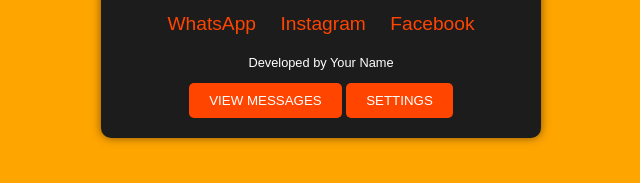
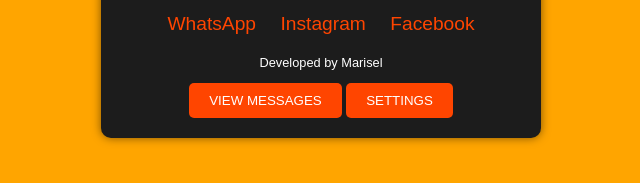
Before and after one commit to betingrich/ask-me-anonymously, a plain HTML site: page generated-link.html in a window 1280 px wide. Shown: the part 411-594 px from the top of the page, 319-959 px from the left. Drawn offline with Linux system fonts and the light colour scheme.

Commit message:
Update generated-link.html

```diff
--- a/generated-link.html
+++ b/generated-link.html
@@ -17,7 +17,7 @@
             <a href="#" onclick="shareOnInstagram()">Instagram</a>
             <a href="#" onclick="shareOnFacebook()">Facebook</a>
         </div>
-        <p class="footer">Developed by Your Name</p>
+        <p class="footer">Developed by Marisel</p>
         <button class="btn" onclick="window.location.href='inbox.html'">View Messages</button>
         <button class="btn" onclick="window.location.href='settings.html'">Settings</button>
     </div>
```
